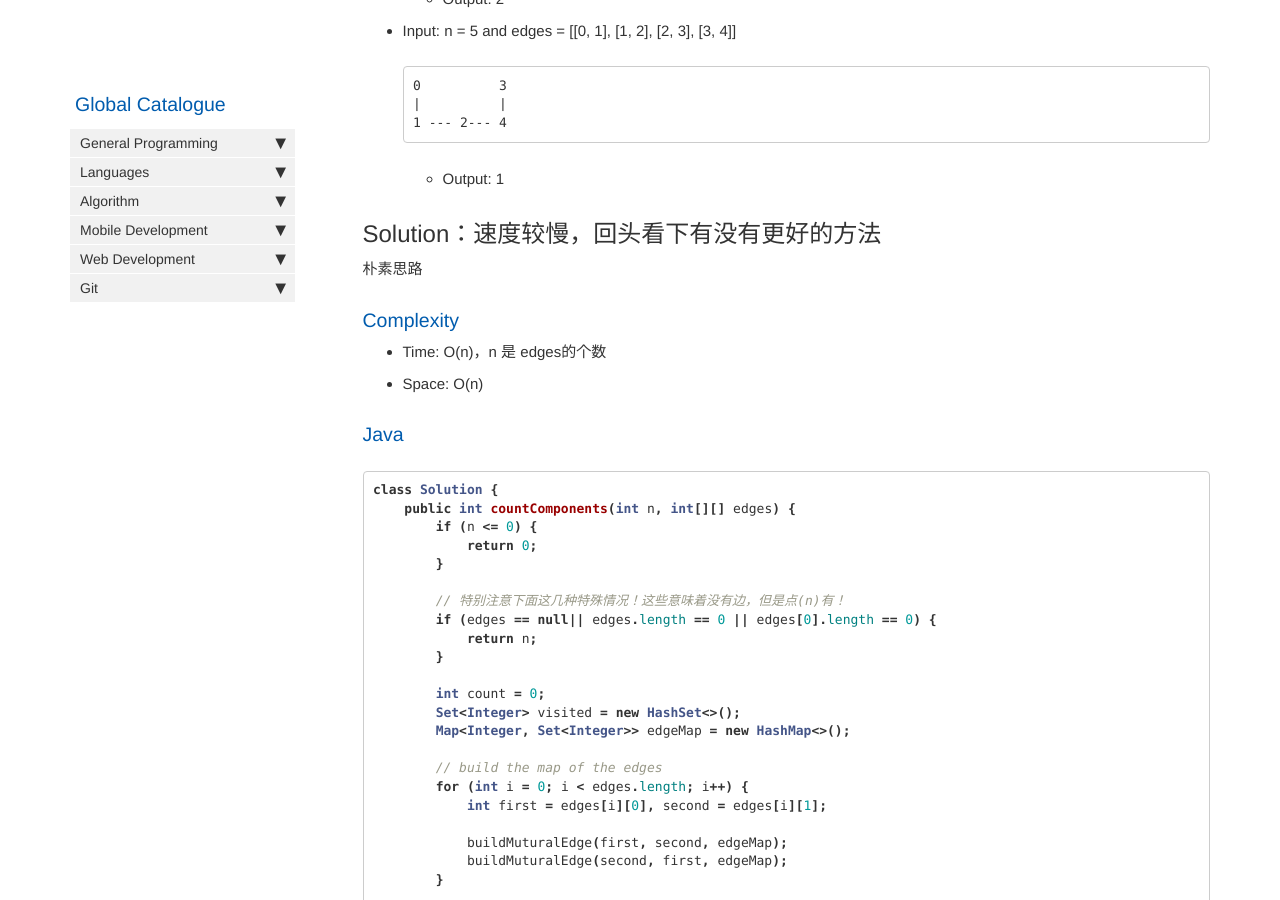
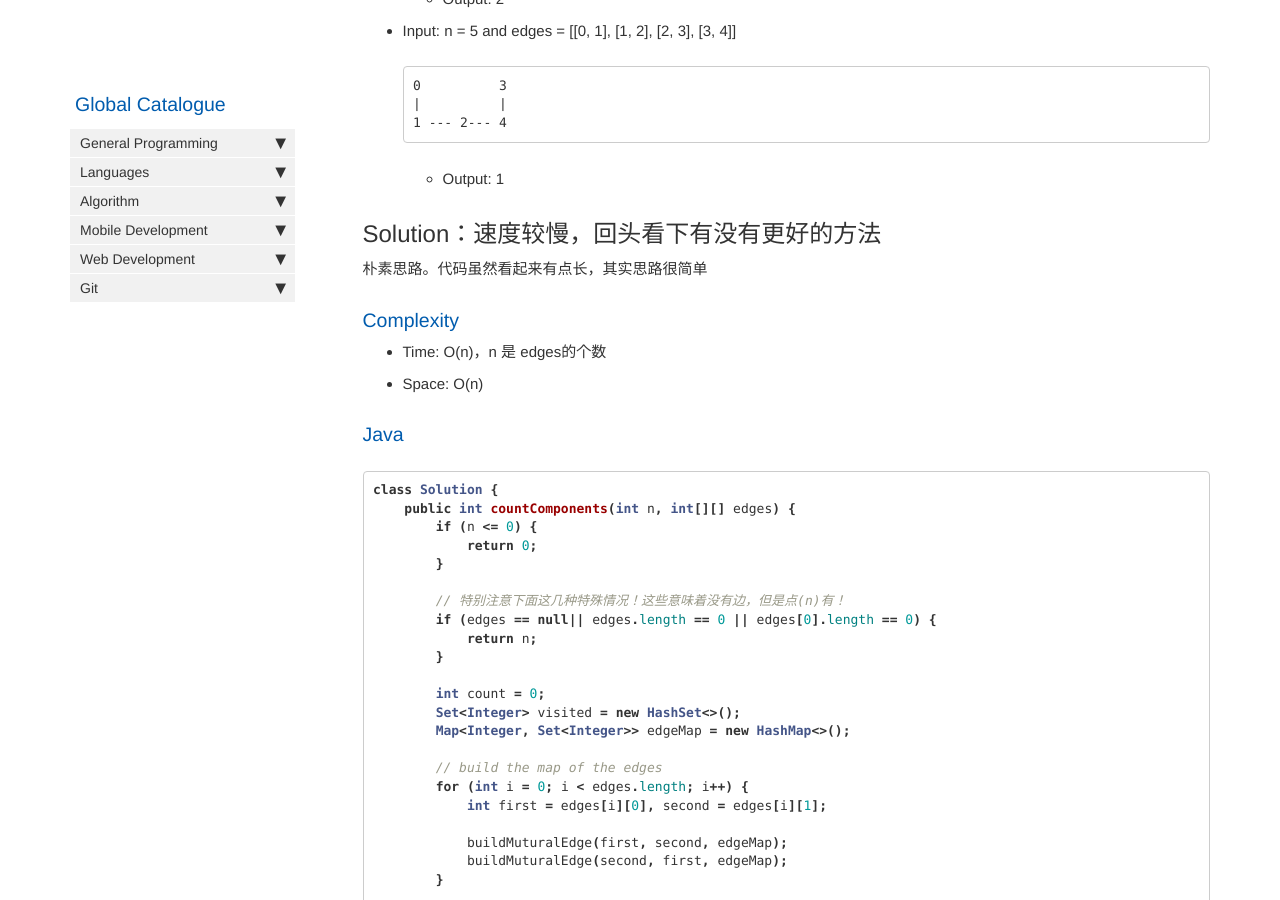
Before and after one commit to HungryOrc/hungryorc.github.io, a Jekyll site: the page built from pages/algorithm/algorithm_numOf_connectedComponents_in_undirectedGraph.md, in a window 1280 px wide and 900 px high, scrolled down 600 px. Built offline with Jekyll 4.4.1, drawn with Linux system fonts in a browser that asks for light colours; nearby versions of some CDN libraries; comment, search, counter and statistics services are not loaded.

Commit message:
Update algorithm_numOf_connectedComponents_in_undirectedGraph.md

```diff
--- a/pages/algorithm/algorithm_numOf_connectedComponents_in_undirectedGraph.md
+++ b/pages/algorithm/algorithm_numOf_connectedComponents_in_undirectedGraph.md
@@ -31,7 +31,7 @@ You can assume that no duplicate edges will appear in edges. Since all edges are
   * Output: 1
 
 ## Solution：速度较慢，回头看下有没有更好的方法
-朴素思路
+朴素思路。代码虽然看起来有点长，其实思路很简单
 
 ### Complexity
 * Time: O(n)，n 是 edges的个数
```
